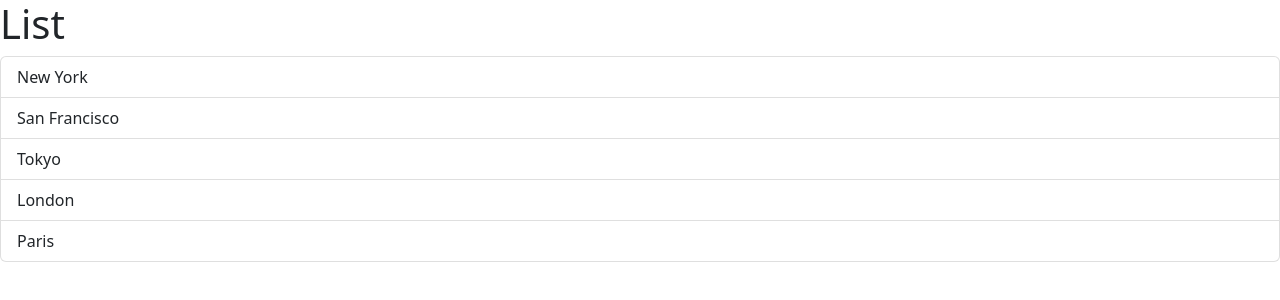
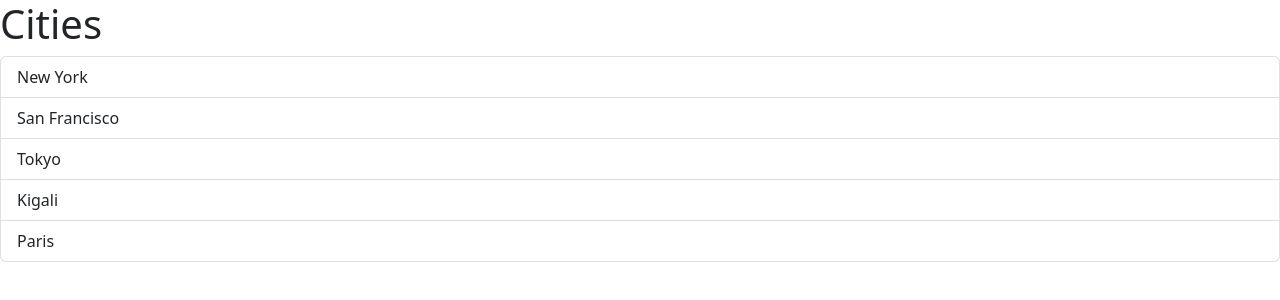
Before and after one commit to Ireme-Nyawe/react-move, a React (Vite) app: page / in a window 1280 px wide. Shown: the top 300 px of the page. Built offline with nearby package versions, Linux system fonts and the light colour scheme.

Commit message:
parse value by props

```diff
--- a/src/App.tsx
+++ b/src/App.tsx
@@ -1,6 +1,11 @@
 import ListGroup from "./components/ListGroup";
-function App(){
-  return <div><ListGroup/></div>
+let items = ["New York", "San Francisco", "Tokyo", "Kigali", "Paris"];
+function App() {
+  return (
+    <div>
+      <ListGroup items={items} heading="Cities" />
+    </div>
+  );
 }
 
 export default App;
--- a/src/components/ListGroup.tsx
+++ b/src/components/ListGroup.tsx
@@ -1,11 +1,13 @@
 import { useState } from "react";
-
-function ListGroup() {
-  let items = ["New York", "San Francisco", "Tokyo", "London", "Paris"];
+interface Props {
+  items: string[];
+  heading: string;
+}
+function ListGroup({items, heading }: Props) {
   const [selectedIndex, setSelectedIndex] = useState(-1);
   return (
     <>
-      <h1>List</h1>
+      <h1>{heading}</h1>
       <ul className="list-group">
         {items.length === 0 && <p>No Data Found!</p>}
         {items.map((item, index) => (
```
